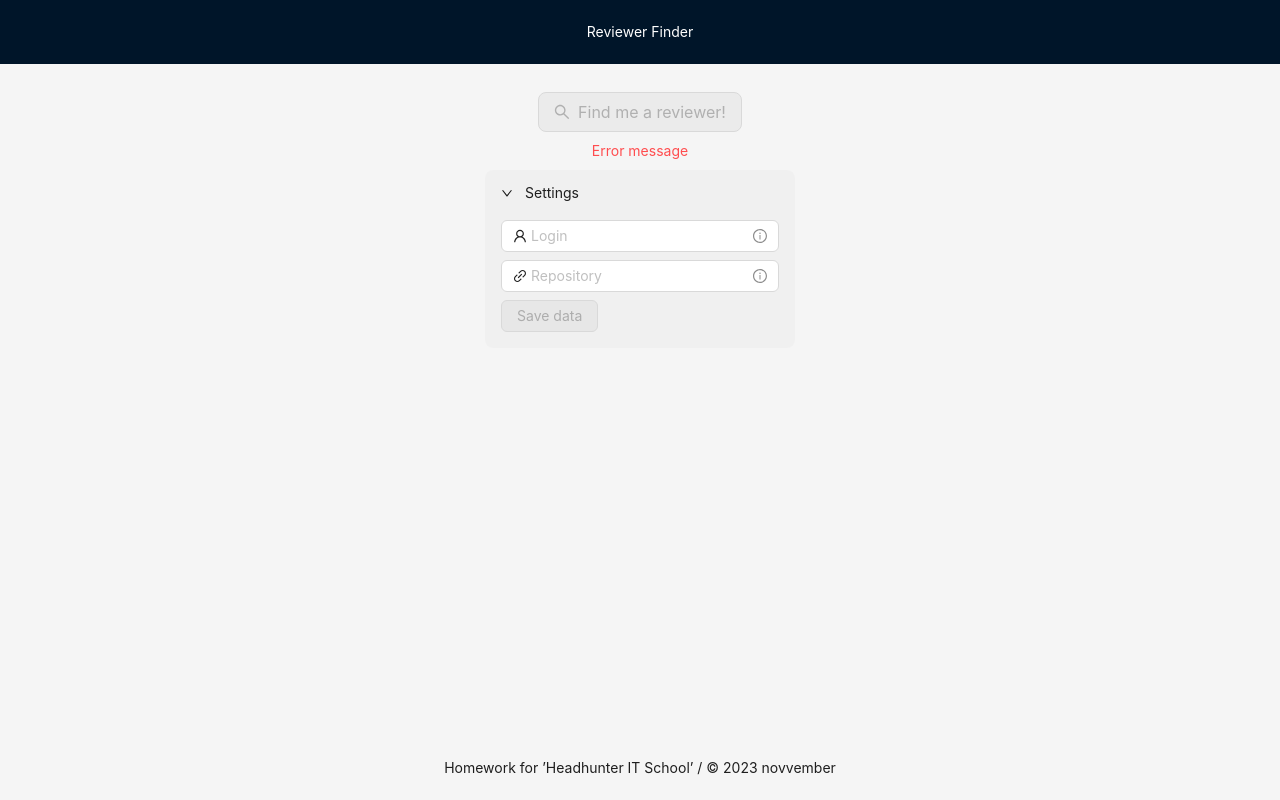
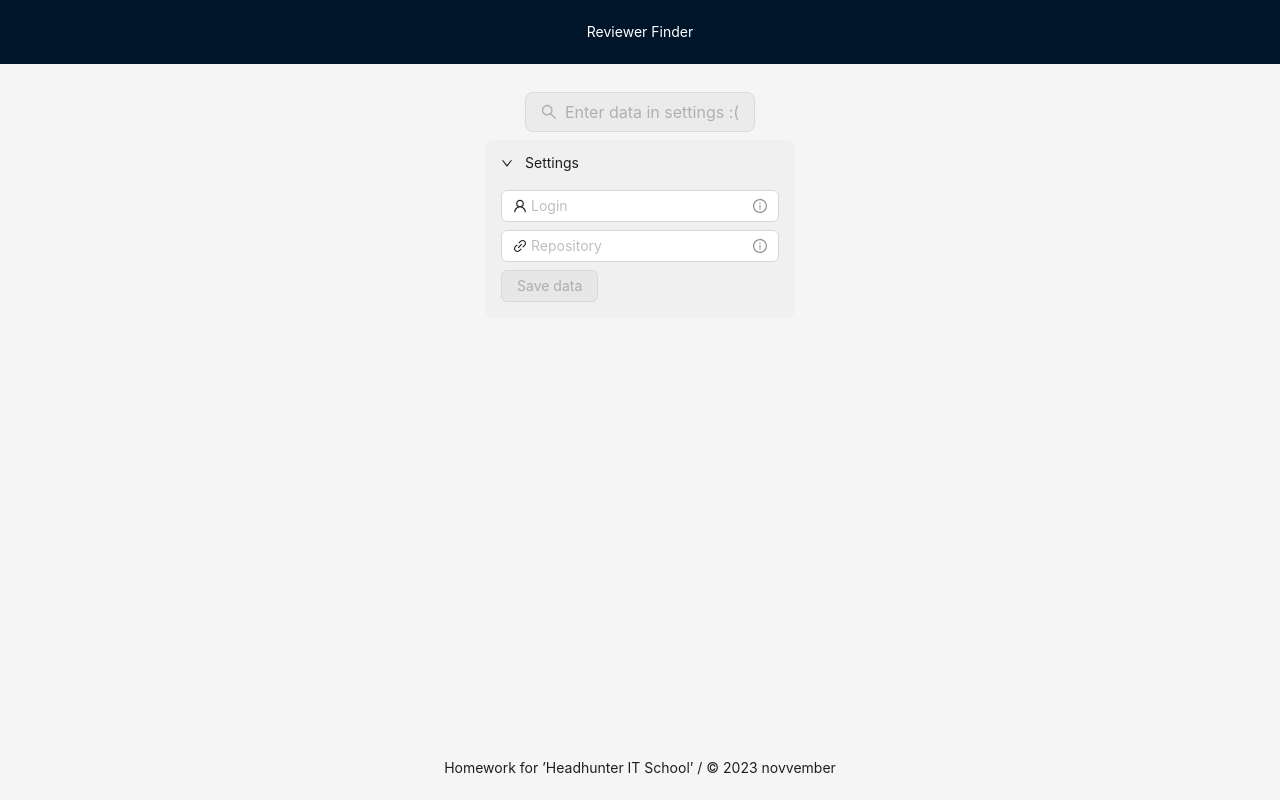
Before and after one commit to novvember/hh-reviewer-finder, a React (Create React App) app: page / in a window 1280 px wide. Built offline with nearby package versions, Linux system fonts and the light colour scheme.

Commit message:
Add badge for button

```diff
--- a/src/components/App.tsx
+++ b/src/components/App.tsx
@@ -1,21 +1,16 @@
-import { SearchOutlined } from '@ant-design/icons';
-import { Button, Layout, Typography } from 'antd';
+import { Layout } from 'antd';
 import Footer from './Footer';
 import Header from './Header';
 import Main from './Main';
+import Result from './Result';
 import Settings from './Settings';
-
-const { Text } = Typography;
 
 function App() {
   return (
     <Layout className="app" style={{ minHeight: '100vh' }}>
       <Header />
       <Main>
-        <Button type="primary" size='large' icon={<SearchOutlined />} disabled>
-          Find me a reviewer!
-        </Button>
-        <Text type="danger">Error message</Text>
+        <Result />
         <Settings />
       </Main>
       <Footer />
--- /dev/null
+++ b/src/components/Result.tsx
@@ -0,0 +1,31 @@
+import { Badge, Button, Space } from 'antd';
+import { SearchOutlined } from '@ant-design/icons';
+import { useAppSelector } from '../store';
+import { selectBlacklist, selectContributors } from '../store/dataSlice';
+
+function Result() {
+  const contributors = useAppSelector(selectContributors);
+  const blacklist = useAppSelector(selectBlacklist);
+
+  const isReadyToCalculate = contributors.length !== blacklist.length;
+  const message = isReadyToCalculate
+    ? 'Find me a reviewer!'
+    : 'Enter data in settings :(';
+
+  return (
+    <Space direction="vertical" align="center">
+      <Badge count={contributors.length - blacklist.length}>
+        <Button
+          type="primary"
+          size="large"
+          icon={<SearchOutlined />}
+          disabled={!isReadyToCalculate}
+        >
+          {message}
+        </Button>
+      </Badge>
+    </Space>
+  );
+}
+
+export default Result;
```
